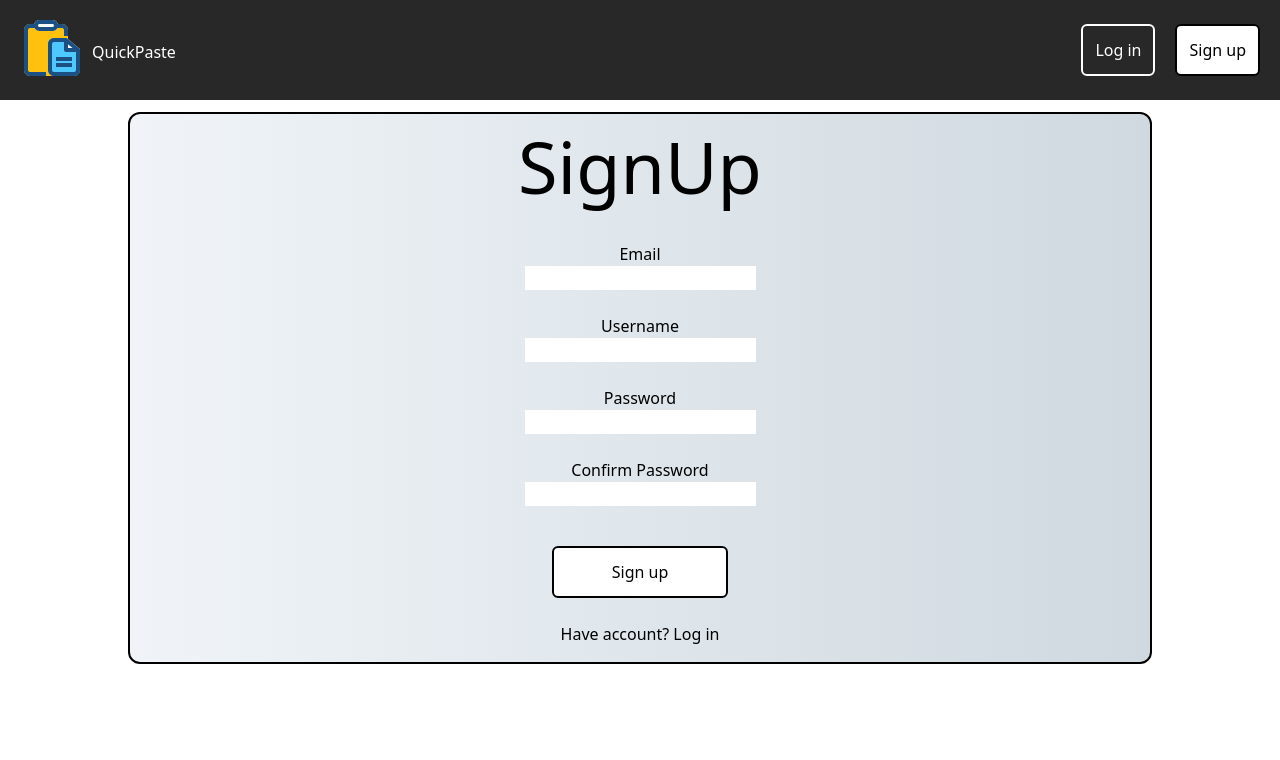
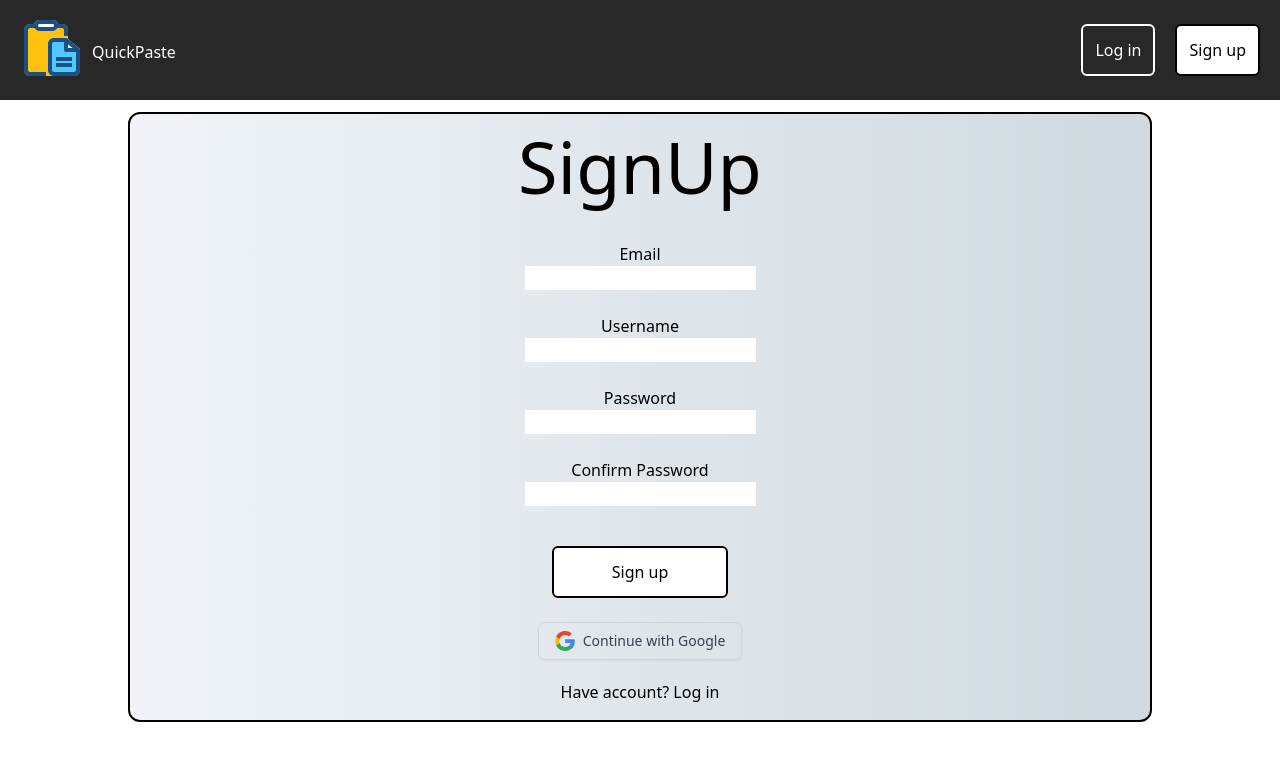
Before and after one commit to RomanPie2020/badminton_site, a React (Vite) app in the folder client/: page /signup in a window 1280 px wide. Shown: the top 760 px of the page. Built offline with nearby package versions, Linux system fonts and the light colour scheme.

Commit message:
add login and signup validation

```diff
--- a/client/src/components/screens/LogIn.tsx
+++ b/client/src/components/screens/LogIn.tsx
@@ -1,3 +1,4 @@
+import { useState } from 'react'
 import { SubmitHandler } from 'react-hook-form'
 import { useNavigate } from 'react-router-dom'
 import { formStyles } from '../../configs/styles.config'
@@ -10,6 +11,7 @@ const LogIn = () => {
 	const { logIn } = useActions()
 	const navigate = useNavigate()
 	const [logInUser] = useLoginUserMutation()
+	const [loginError, setLoginError] = useState<string | null>(null)
 
 	const onSubmit: SubmitHandler<ILogInData> = async req => {
 		try {
@@ -25,6 +27,7 @@ const LogIn = () => {
 			}
 		} catch (error) {
 			console.log(error, 'login was failed')
+			setLoginError('Incorrect email or password')
 		}
 	}
 
@@ -32,7 +35,7 @@ const LogIn = () => {
 		<div>
 			<div className={`${formStyles}`}>
 				<h1 className='text-7xl mb-10 sm:text-4xl'>LogIn</h1>
-				<LogInForm onSubmit={onSubmit} />
+				<LogInForm onSubmit={onSubmit} errorMessage={loginError} />
 			</div>
 		</div>
 	)
--- a/client/src/components/ui/forms/LogInForm.tsx
+++ b/client/src/components/ui/forms/LogInForm.tsx
@@ -32,7 +32,7 @@ const forgotPasswordButtonProps: ILogButton = {
 	to: '/enter-email',
 }
 
-const LogInForm = ({ onSubmit }: ILogInFormProps) => {
+const LogInForm = ({ onSubmit, errorMessage }: ILogInFormProps) => {
 	const googleLogin = async () => {
 		// try {
 		window.location.href = 'http://localhost:3000/auth/google'
@@ -77,6 +77,9 @@ const LogInForm = ({ onSubmit }: ILogInFormProps) => {
 				</label>
 				{errors.password && <span>This field is required</span>}
 				<br />
+				{errorMessage && (
+					<div className='text-red-600 mt-2'>{errorMessage}</div>
+				)}
 				<LogButton button={logInButtonProps} />
 				<br />
 				<LogButton button={forgotPasswordButtonProps} />
@@ -87,7 +90,7 @@ const LogInForm = ({ onSubmit }: ILogInFormProps) => {
 					className='flex items-center gap-2 px-4 py-2 border border-gray-300 rounded-md shadow-sm hover:bg-gray-100 transition'
 				>
 					<img src={googleIcon} alt='Google' className='w-5 h-5' />
-					<span className='text-sm text-gray-700'>Sign in with Google</span>
+					<span className='text-sm text-gray-700'>Continue with Google</span>
 				</button>
 				<br />
 			</form>
--- a/client/src/components/ui/forms/SignUpForm.tsx
+++ b/client/src/components/ui/forms/SignUpForm.tsx
@@ -1,12 +1,12 @@
 // import React from 'react'
 import { useForm } from 'react-hook-form'
+import googleIcon from '../../../assets/images/google_icon.svg'
 import {
 	ILogButton,
 	ISignUpData,
 	ISignUpFormProps,
 } from '../../../shared/interfaces/models'
 import LogButton from '../LogButton/LogButton'
-
 // #todo підключити reduxtoolkit
 
 // type FormData = {
@@ -33,6 +33,9 @@ const LogInButtonProps: ILogButton = {
 }
 
 const SignUpForm = ({ onSubmit }: ISignUpFormProps) => {
+	const googleLogin = async () => {
+		window.location.href = 'http://localhost:3000/auth/google'
+	}
 	const {
 		register,
 		handleSubmit,
@@ -47,25 +50,7 @@ const SignUpForm = ({ onSubmit }: ISignUpFormProps) => {
 			passwordConfirmation: '',
 		},
 	})
-	// const watchAllFields = watch()
-	// const { password, passwordConfirmation } = watch()
-	// const all = watch()
 
-	// const comparePasswords = () => {
-	// const password = getValues('password')
-	// const { password, passwordConfirmation } = watch()
-	// console.log(watchAllFields)
-	// const isPasswordEqual = password === passwordConfirmation
-	// console.log(isPasswordEqual)
-	// }
-	// const { password, passwordConfirmation } = getValues()
-	// const comparePasswords = () => {
-	// 	useEffect(() => {
-	// 		console.log('All Values:', password, passwordConfirmation)
-	// 		const isPasswordEqual = password === passwordConfirmation
-	// 		return !isPasswordEqual && <span>no equal passwords</span>
-	// 	}, [password, passwordConfirmation])
-	// }
 	return (
 		<>
 			<form
@@ -97,7 +82,7 @@ const SignUpForm = ({ onSubmit }: ISignUpFormProps) => {
 				<label>
 					<br /> Password <br />
 					<input
-						type='text'
+						type='password'
 						{...register('password', {
 							required: true,
 							minLength: 1,
@@ -112,24 +97,34 @@ const SignUpForm = ({ onSubmit }: ISignUpFormProps) => {
 				<label>
 					<br /> Confirm Password <br />
 					<input
-						type='text'
+						type='password'
 						{...register('passwordConfirmation', {
 							required: true,
 							minLength: 1,
+							validate: value =>
+								value === getValues('password') || 'Passwords do not match',
 						})}
-						// onChange={comparePasswords}
 					/>
 				</label>
 				{errors.passwordConfirmation && (
 					<div>
-						<span>This field is required</span>
+						<span>{errors.passwordConfirmation.message}</span>
 					</div>
 				)}
-				{/* {comparePasswords()} */}
 				<br />
+
 				<LogButton button={SubmitButtonProps} />
 				<br />
+				<button
+					onClick={googleLogin}
+					type='button'
+					className='flex items-center gap-2 px-4 py-2 border border-gray-300 rounded-md shadow-sm hover:bg-gray-100 transition mb-5'
+				>
+					<img src={googleIcon} alt='Google' className='w-5 h-5 ' />
+					<span className='text-sm text-gray-700'>Continue with Google</span>
+				</button>
 			</form>
+
 			<LogButton button={LogInButtonProps} />
 		</>
 	)
--- a/client/src/shared/interfaces/models.ts
+++ b/client/src/shared/interfaces/models.ts
@@ -14,6 +14,7 @@ export interface ILogInData {
 }
 export interface ILogInFormProps {
 	onSubmit: (userData: ILogInData) => void
+	errorMessage?: string | null
 }
 
 // SignUpForm
```
Also changed, not shown: 2 other files (tests, documents, lock files or other folders).
